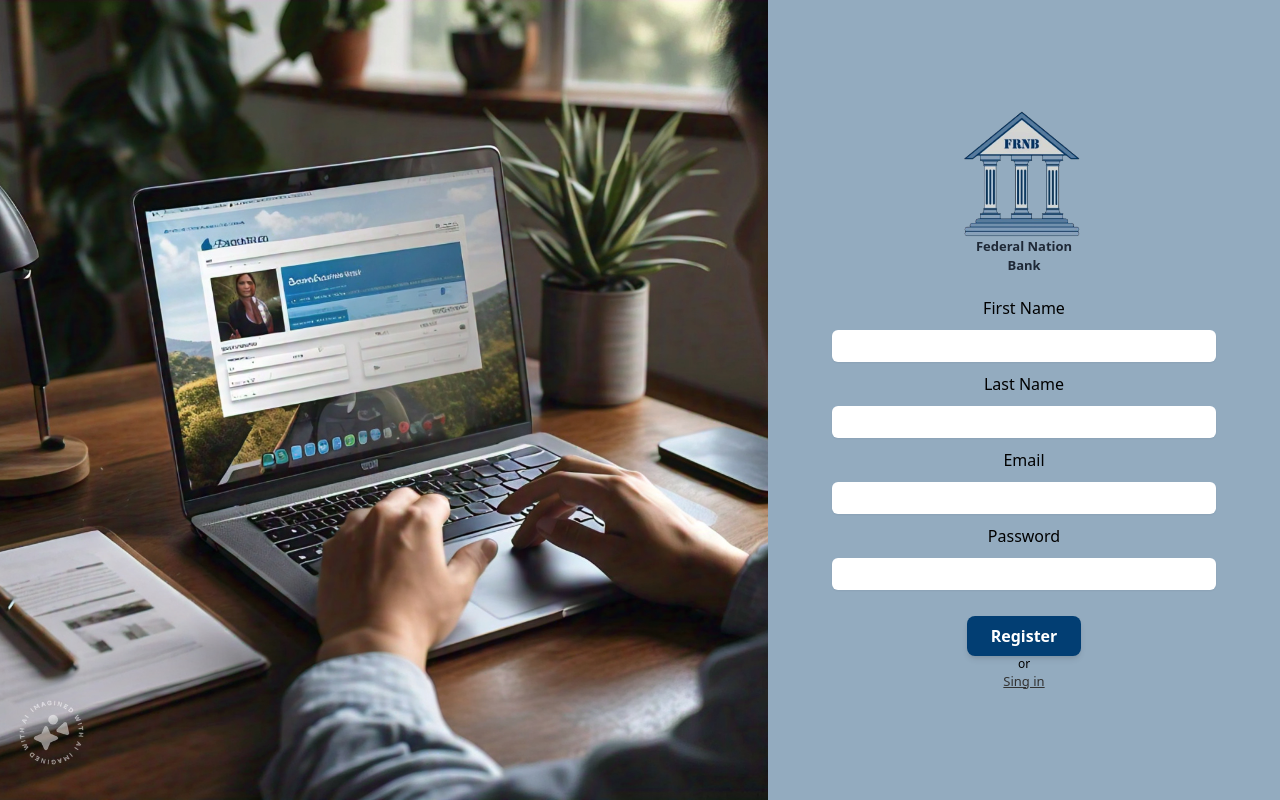
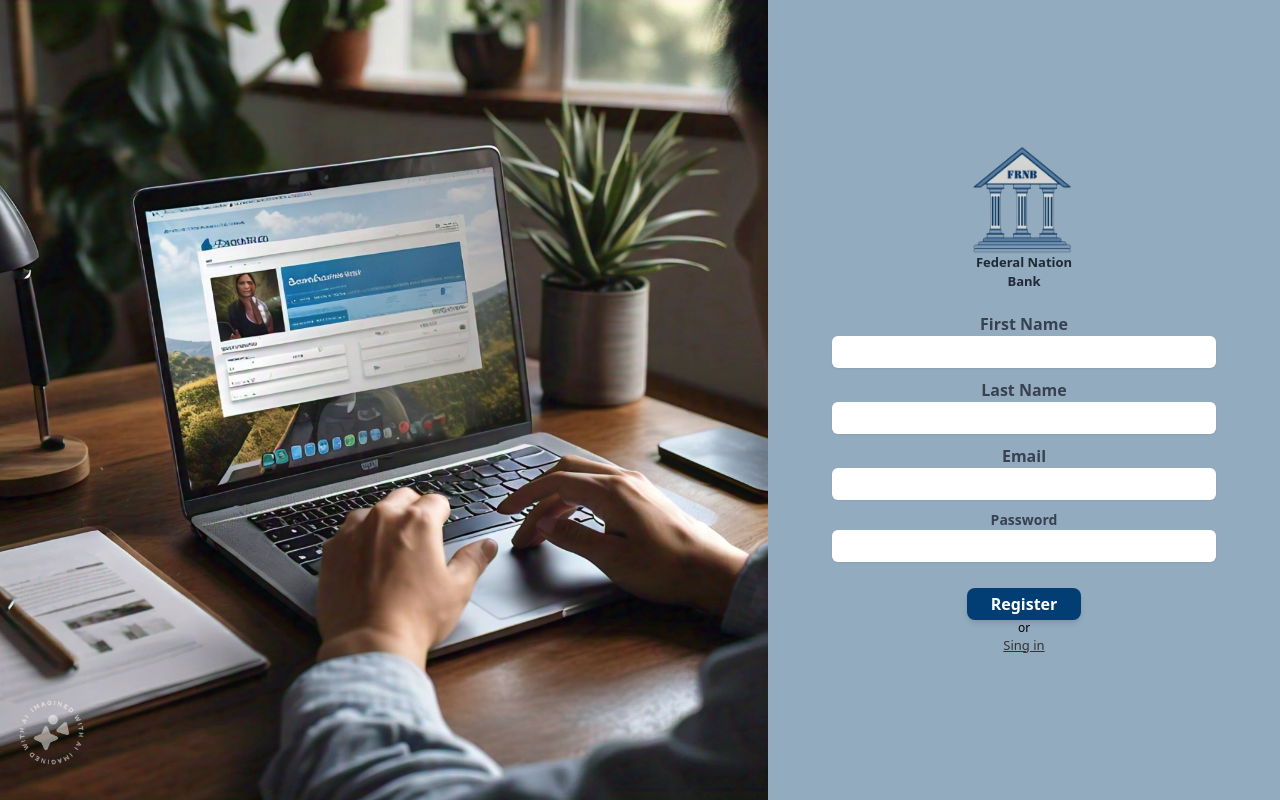
Before and after one commit to franpaezl/homebankingFront, a React (Vite) app: page /sing-up in a window 1280 px wide. Built offline with nearby package versions, Linux system fonts and the light colour scheme.

Commit message:
lonas modificaciones

```diff
--- a/src/Pages/SingIn.jsx
+++ b/src/Pages/SingIn.jsx
@@ -9,9 +9,9 @@ const SingIn = () => {
     <div className='flex'>
       <img src={image} alt="Background" className='w-[60%] h-screen object-cover' />
       <div className='bg-[#93ABBF] flex flex-col justify-center items-center w-[40%] p-4'>
-        <div className='w-[150px] h-auto'>
-        <img src={image2} alt="Logo"  />
-        <h1 className='text-center text-[13px] mt-[-2px] font-bold text-gray-800 mt-2'>Federal Nation Bank</h1>
+        <div className='w-[130px] flex flex-col items-center h-auto'>
+        <img src={image2}  className=' w-[110px]' alt="Logo"  />
+        <h1 className='text-center text-[13px] mt-[-2px] font-bold text-gray-800'>Federal Nation Bank</h1>
         </div>
         <SingInInput />
         <p className='text-xs'>o</p>
--- a/src/Pages/SingUp.jsx
+++ b/src/Pages/SingUp.jsx
@@ -9,9 +9,9 @@ const SingUp = () => {
     <div className='flex'>
       <img src={image} alt="Background" className='w-[60%] h-screen object-cover' />
       <div className='bg-[#93ABBF] flex flex-col justify-center items-center w-[40%] p-4'>
-        <div className='w-[130px] h-auto'>
-          <img src={image2} alt="Logo" />
-          <h1 className='text-center text-[13px] mt-[-2px] font-bold text-gray-800 mt-2'>Federal Nation Bank</h1>
+        <div className='w-[130px] h-auto flex flex-col items-center'>
+          <img src={image2} className=' w-[110px]' alt="Logo" />
+          <h1 className='text-center text-[13px] mt-[-2px] font-bold text-gray-800'>Federal Nation Bank</h1>
         </div>
         <SignUpForm />
         <p className='text-xs'>or</p>
--- a/src/components/SingInInput.jsx
+++ b/src/components/SingInInput.jsx
@@ -9,6 +9,7 @@ const SignInInput = () => {
   const [password, setPassword] = useState("");
   const [emailError, setEmailError] = useState(null); // State to store email error messages
   const [passwordError, setPasswordError] = useState(null); // State to store password error messages
+  const [backendError, setBackendError] = useState(null)
   const dispatch = useDispatch();
   const navigate = useNavigate();
 
@@ -70,15 +71,15 @@ const SignInInput = () => {
       console.error("Error logging in:", error);
       if (error.response) {
         if (error.response.status === 401) {
-          // Handle unauthorized error (e.g., incorrect credentials)
-          setEmailError("Invalid email or password. Please try again.");
+
+          setBackendError("Invalid email or password. Please try again.");
         } else {
-          // Handle other errors
-          setEmailError(error.response.data);
+
+          setBackendError(error.response.data);
           console.error("Error message:", error.response.data);
         }
       } else {
-        // Handle unknown error
+
         setEmailError("An unknown error occurred. Please try again later.");
       }
     }
@@ -87,7 +88,7 @@ const SignInInput = () => {
   return (
     <div className="w-full mt-[20px]">
       <form className="flex flex-col gap-[10px] justify-center items-center w-full" onSubmit={handleSubmit}>
-
+        <div className="flex flex-col w-full items-center">
         <label htmlFor="mail">Email</label>
         <input
           type="email"
@@ -97,8 +98,11 @@ const SignInInput = () => {
           onChange={handleEmailChange}
           className="w-[80%] rounded-md border-black py-1.5 pe-10 shadow-sm sm:text-sm"
         />
+        {emailError && <p className="text-red-500 text-sm">{emailError}</p>}
+        </div>
 
-        <label htmlFor="password">Password</label>
+        <div className="flex flex-col w-full items-center">
+      <label htmlFor="password">Password</label>
         <input
           type="password"
           id="password"
@@ -107,8 +111,10 @@ const SignInInput = () => {
           onChange={handlePasswordChange}
           className="w-[80%] rounded-md border-black py-1.5 pe-10 shadow-sm sm:text-sm"
           />
-        {passwordError && <p className="text-red-500">{passwordError}</p>}
-        {emailError && <p className="text-red-500">{emailError}</p>}
+        {passwordError && <p className="text-red-500 text-sm">{passwordError}</p>}
+        {backendError && <p className="text-red-500 text-sm">{backendError}</p>}
+        </div>
+
 
         <button
           type="submit"
--- a/src/components/SingUpForm.jsx
+++ b/src/components/SingUpForm.jsx
@@ -15,7 +15,9 @@ const SignUpForm = () => {
   const [firstNameError, setFirstNameError] = useState(false);
   const [lastNameError, setLastNameError] = useState(false);
   const [emailError, setEmailError] = useState(false);
+  const [emailBackError, setEmailBackError] = useState(false);
   const [passwordError, setPasswordError] = useState(false);
+  const [passwordBackError, setPasswordBackError] = useState(false); // Corregido aquí
 
   const navigate = useNavigate();
 
@@ -32,12 +34,15 @@ const SignUpForm = () => {
   const handleEmailChange = (event) => {
     setEmail(event.target.value);
     setEmailError(false);
+    setEmailBackError(false)
   };
 
   const handlePasswordChange = (event) => {
     setPassword(event.target.value);
     setPasswordError(false);
+    setPasswordBackError(false);
   };
+
 
   const isEmailValid = (email) => /^[^\s@]+@[^\s@]+\.[^\s@]+$/.test(email);
 
@@ -104,10 +109,14 @@ const SignUpForm = () => {
       setEmail("");
       setPassword("");
     } catch (error) {
-      // Mostrar errores del backend
       const backendError = error.response.data;
-      console.error("Error during registration:", backendError);
-      setError(backendError); // Aquí mostramos el error del backend si existe
+      console.log(backendError);
+
+      if (backendError.includes("Password")) {
+        setPasswordBackError(true); // Corregido aquí
+      } else if (backendError.includes("2 results were returned")) {
+        setEmailBackError(true);
+      }
     } finally {
       setLoading(false);
     }
@@ -119,55 +128,100 @@ const SignUpForm = () => {
         onSubmit={handleSubmit}
         className="flex flex-col gap-[10px] justify-center items-center w-full"
       >
-        <label htmlFor="firstName">First Name</label>
+        <div className="flex flex-col w-full items-center">
+          <label className="font-semibold text-gray-700" htmlFor="firstName">
+            First Name
+          </label>
           <input
             type="text"
             id="firstName"
             name="firstName"
             value={firstName}
             onChange={handleFirstNameChange}
-          className={`w-[80%] rounded-md border-black py-1.5 pe-10 shadow-sm sm:text-sm ${firstNameError ? 'border-red-500' : 'border-gray-300'}`}
+            className={`w-[80%] rounded-md border-black py-1.5 pe-10 shadow-sm sm:text-sm ${
+              firstNameError ? "border-red-500" : "border-gray-300"
+            }`}
           />
-        {firstNameError && <p className="text-red-500 text-sm">First name is required.</p>}
+          {firstNameError && (
+            <p className="text-red-500 text-sm">First name is required.</p>
+          )}
+        </div>
 
-        <label htmlFor="lastName">Last Name</label>
+        <div className="flex flex-col w-full items-center">
+          <label className="font-semibold text-gray-700" htmlFor="lastName">
+            Last Name
+          </label>
           <input
             type="text"
             id="lastName"
             name="lastName"
             value={lastName}
             onChange={handleLastNameChange}
-          className={`w-[80%] rounded-md border-black py-1.5 pe-10 shadow-sm sm:text-sm ${lastNameError ? 'border-red-500' : 'border-gray-300'}`}
+            className={`w-[80%] rounded-md border-black py-1.5 pe-10 shadow-sm sm:text-sm ${
+              lastNameError ? "border-red-500" : "border-gray-300"
+            }`}
           />
-        {lastNameError && <p className="text-red-500 text-sm">Last name is required.</p>}
+          {lastNameError && (
+            <p className="text-red-500 text-sm">Last name is required.</p>
+          )}
+        </div>
 
-        <label htmlFor="email">Email</label>
+        <div className="flex flex-col w-full items-center">
+          <label className="font-semibold text-gray-700" htmlFor="email">
+            Email
+          </label>
           <input
             type="text" // Cambiado de "email" a "text"
             id="email"
             name="email"
             value={email}
             onChange={handleEmailChange}
-          className={`w-[80%] rounded-md border-black py-1.5 pe-10 shadow-sm sm:text-sm ${emailError ? 'border-red-500' : 'border-gray-300'}`}
+            className={`w-[80%] rounded-md border-black py-1.5 pe-10 shadow-sm sm:text-sm ${
+              emailError ? "border-red-500" : "border-gray-300"
+            }`}
           />
-        {emailError && <p className="text-red-500 text-sm">{!isEmailValid(email) ? "Invalid email format." : "Email is required."}</p>}
+          {emailError && (
+            <p className="text-red-500 text-sm">
+              {!isEmailValid(email)
+                ? "Invalid email format."
+                : "Email is required."}
+            </p>
+          )}
+          {emailBackError && (
+            <p className="text-red-500 text-sm">Email already exists</p>
+          )}
+        </div>
 
-        <label htmlFor="password">Password</label>
+        <div className="flex flex-col w-full items-center">
+          <label
+            className="font-semibold text-gray-700 text-sm"
+            htmlFor="password"
+          >
+            Password
+          </label>
           <input
             type="password"
             id="password"
             name="password"
             value={password}
             onChange={handlePasswordChange}
-          className={`w-[80%] rounded-md border-black py-1.5 pe-10 shadow-sm sm:text-sm ${passwordError ? 'border-red-500' : 'border-gray-300'}`}
+            className={`w-[80%] rounded-md border-black py-1.5 pe-10 shadow-sm sm:text-sm ${
+              passwordError ? "border-red-500" : "border-gray-300"
+            }`}
           />
-        {passwordError && <p className="text-red-500 text-sm">Password is required.</p>}
-
-        {error && <p className="text-red-500">{error}</p>}
+          {passwordError && (
+            <p className="text-red-500 text-sm">Password is required.</p>
+          )}
+          {passwordBackError && ( // Corregido aquí
+            <p className="text-red-500 text-sm">
+              Password must be at least 8 characters long
+            </p>
+          )}
+        </div>
 
         <button
           type="submit"
-          className="px-6 py-2 bg-[#023E73] text-white font-semibold rounded-lg shadow-md hover:bg-[#266288] focus:outline-none focus:ring-2 focus:ring-blue-400 mt-4"
+          className="px-6 py-1 bg-[#023E73] text-white font-semibold rounded-lg shadow-md hover:bg-[#266288] focus:outline-none focus:ring-2 focus:ring-blue-400 mt-4"
           disabled={loading}
         >
           {loading ? "Registering..." : "Register"}
--- a/src/redux/actions/clientAcction.js
+++ b/src/redux/actions/clientAcction.js
@@ -51,6 +51,8 @@ export const solicitLoan = createAsyncThunk("solicitLoan", async (loanData, { re
         headers: { Authorization: `Bearer ${token}` },
       }
     );
+    console.log(response.data);
+
     return response.data;
   } catch (error) {
     return rejectWithValue(error.response ? error.response.data : "Unknown error");
```
Also changed, not shown: src/components/CardForm.jsx (+39 -44 lines), src/components/LoansForm.jsx (+13 -4 lines). Lines whose indentation alone changed are shown as unchanged.
